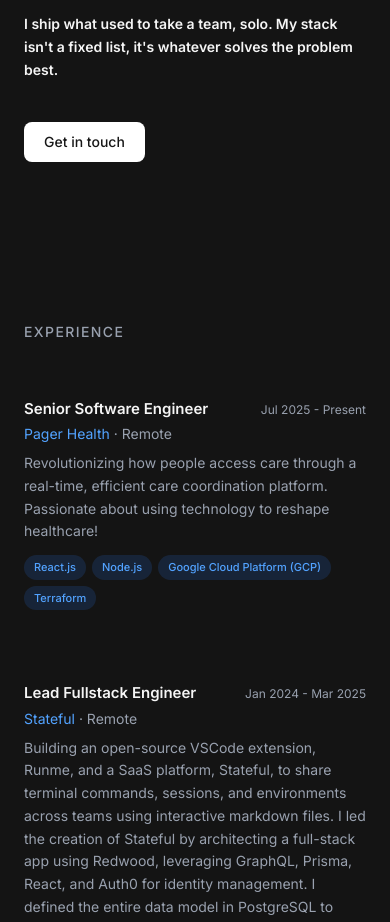
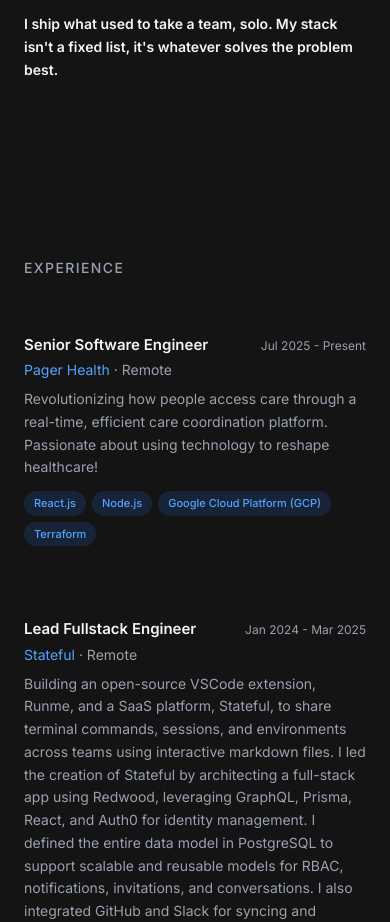
Before and after one commit to peraltafederico/portfolio, an Astro site: page / in a window 390 px wide. Shown: the part 1170-2092 px from the top of the page. Built offline with nearby package versions, Linux system fonts and the light colour scheme; Astro itself is replaced by a stand-in of ours.

Commit message:
fix: hide About CTA on mobile, show only Hero CTA

```diff
--- a/src/components/About.astro
+++ b/src/components/About.astro
@@ -22,7 +22,7 @@
     </p>
     <a
       href="/contact"
-      class="inline-flex items-center gap-2 mt-6 px-5 py-2.5 text-sm font-medium rounded-lg transition-all duration-200 hover:scale-105 bg-neutral-900 text-white dark:bg-white dark:text-neutral-900"
+      class="hidden lg:inline-flex items-center gap-2 mt-6 px-5 py-2.5 text-sm font-medium rounded-lg transition-all duration-200 hover:scale-105 bg-neutral-900 text-white dark:bg-white dark:text-neutral-900"
     >
       Get in touch
     </a>
```
